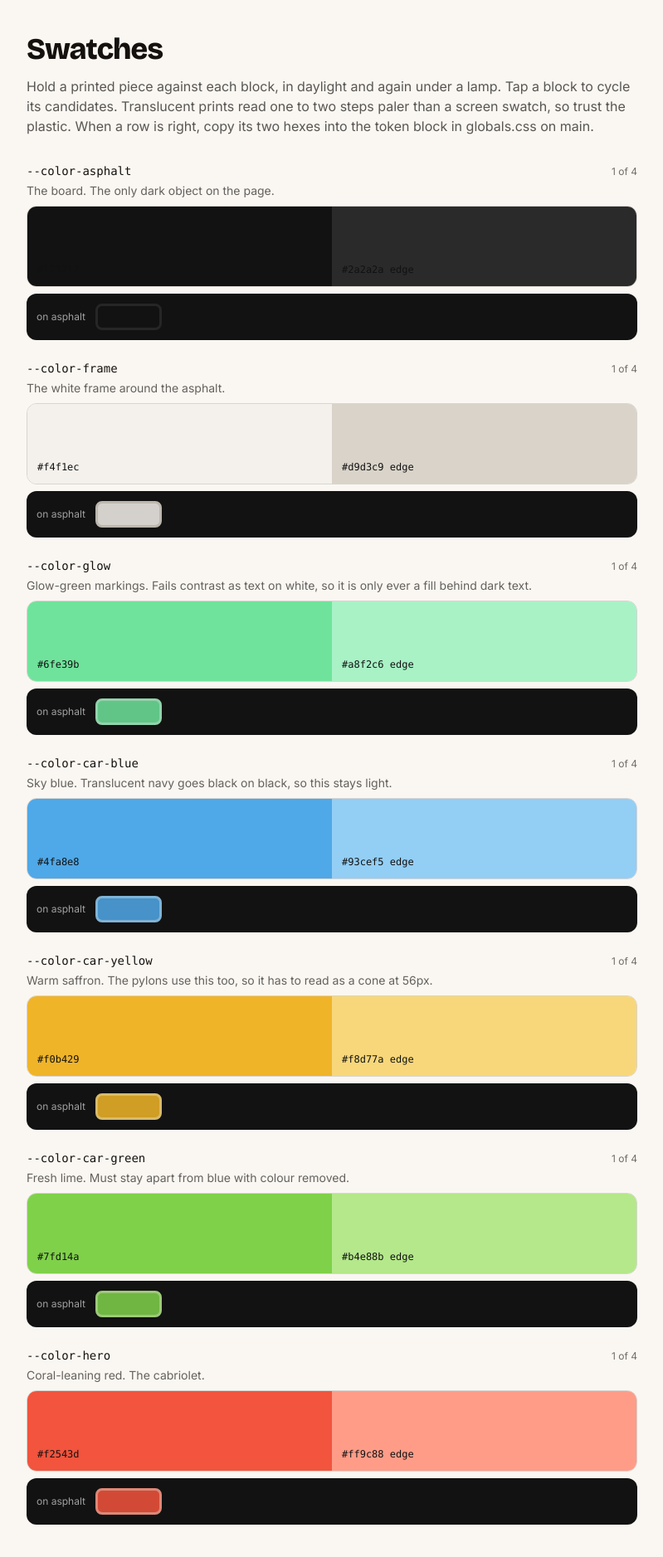
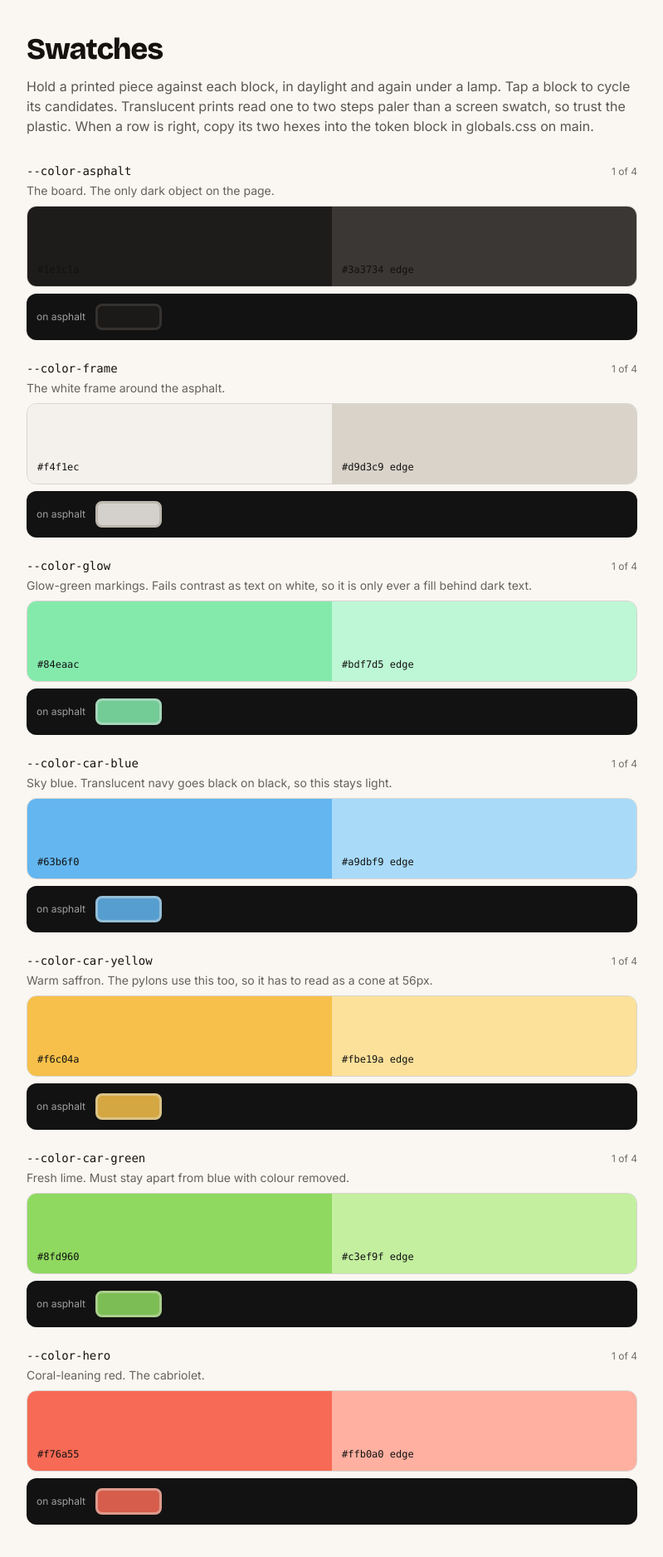
Before and after one commit to martinlaws/toronto-parking, a Next.js app: page /swatches in a window 1280 px wide. Shown: the top 1877 px of the page at 83% size, without its empty margins (240-1039 px from the left). Built offline with nearby package versions, Linux system fonts and the light colour scheme.

Commit message:
swatches: candidate 1 is what main ships; only yellow and green left to check

```diff
--- a/src/app/swatches/page.tsx
+++ b/src/app/swatches/page.tsx
@@ -7,6 +7,10 @@ import { CONTROL } from "@/lib/ui";
 /**
  * Throwaway. Issue 1: the seven print-derived tokens are picked by holding a
  * printed piece against the phone, in daylight and again under a lamp.
+ *
+ * Candidate 1 in every row is what `main` ships as of 2026-09-08. Asphalt,
+ * frame, glow, blue and hero are decided; yellow and green are provisional
+ * and the only rows still to check.
  *
  * This branch exists only to put candidate hexes in front of a real screen; it
  * is never merged. Once the values land in `globals.css` on `main`, delete the
@@ -21,8 +25,8 @@ const SWATCHES: Swatch[] = [
   {
     token: "--color-asphalt",
     note: "The board. The only dark object on the page.",
-    body: ["#121212", "#0d0d0d", "#181818", "#1e1c1a"],
-    edge: ["#2a2a2a", "#232323", "#333331", "#3a3734"],
+    body: ["#1e1c1a", "#121212", "#0d0d0d", "#181818"],
+    edge: ["#3a3734", "#2a2a2a", "#232323", "#333331"],
   },
   {
     token: "--color-frame",
@@ -33,32 +37,32 @@ const SWATCHES: Swatch[] = [
   {
     token: "--color-glow",
     note: "Glow-green markings. Fails contrast as text on white, so it is only ever a fill behind dark text.",
-    body: ["#6fe39b", "#5ddb8c", "#84eaac", "#4fd07f"],
-    edge: ["#a8f2c6", "#93edb8", "#bdf7d5", "#7ee5a8"],
+    body: ["#84eaac", "#4fd07f", "#6fe39b", "#5ddb8c"],
+    edge: ["#bdf7d5", "#7ee5a8", "#a8f2c6", "#93edb8"],
   },
   {
     token: "--color-car-blue",
     note: "Sky blue. Translucent navy goes black on black, so this stays light.",
-    body: ["#4fa8e8", "#3f9ade", "#63b6f0", "#2f8fd4"],
-    edge: ["#93cef5", "#7fc3f0", "#a9dbf9", "#6bb8ec"],
+    body: ["#63b6f0", "#2f8fd4", "#4fa8e8", "#3f9ade"],
+    edge: ["#a9dbf9", "#6bb8ec", "#93cef5", "#7fc3f0"],
   },
   {
     token: "--color-car-yellow",
     note: "Warm saffron. The pylons use this too, so it has to read as a cone at 56px.",
-    body: ["#f0b429", "#e8a91c", "#f6c04a", "#dd9e12"],
-    edge: ["#f8d77a", "#f5cd63", "#fbe19a", "#f2c552"],
+    body: ["#f6c04a", "#dd9e12", "#f0b429", "#e8a91c"],
+    edge: ["#fbe19a", "#f2c552", "#f8d77a", "#f5cd63"],
   },
   {
     token: "--color-car-green",
     note: "Fresh lime. Must stay apart from blue with colour removed.",
-    body: ["#7fd14a", "#72c93c", "#8fd960", "#66bf33"],
-    edge: ["#b4e88b", "#a5e178", "#c3ef9f", "#96da69"],
+    body: ["#8fd960", "#66bf33", "#7fd14a", "#72c93c"],
+    edge: ["#c3ef9f", "#96da69", "#b4e88b", "#a5e178"],
   },
   {
     token: "--color-hero",
     note: "Coral-leaning red. The cabriolet.",
-    body: ["#f2543d", "#e84a33", "#f76a55", "#dc4029"],
-    edge: ["#ff9c88", "#fb8a74", "#ffb0a0", "#f7796a"],
+    body: ["#f76a55", "#dc4029", "#f2543d", "#e84a33"],
+    edge: ["#ffb0a0", "#f7796a", "#ff9c88", "#fb8a74"],
   },
 ];
 
```
